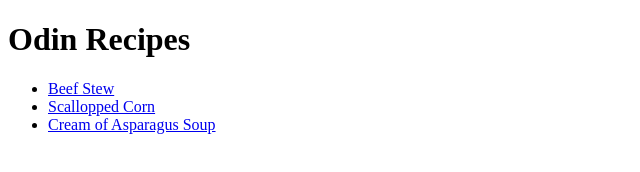
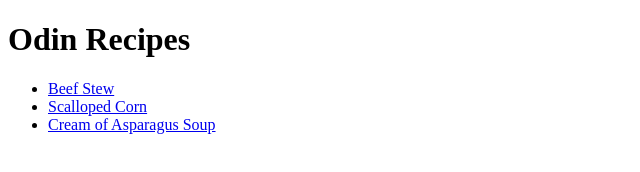
Before and after one commit to bellgreenb/odin-recipes, a plain HTML site: page index.html in a window 1280 px wide. Shown: the full height of the page, 0-640 px from the left. Drawn offline with Linux system fonts and the light colour scheme.

Commit message:
correct scalloped corn spelling for link

```diff
--- a/index.html
+++ b/index.html
@@ -8,7 +8,7 @@
         <h1>Odin Recipes</h1>
         <ul>
        <li> <a href="file:///media/fuse/crostini_a73ad99c16094188ac887637f3b9bf069e01c89b_termina_penguin/repos/odin-recipes/recipes/beefstew.html">Beef Stew</a></li>
-       <li><a href="file:///media/fuse/crostini_a73ad99c16094188ac887637f3b9bf069e01c89b_termina_penguin/repos/odin-recipes/recipes/scallopdcorn.html">Scallopped Corn</a></li>
+       <li><a href="file:///media/fuse/crostini_a73ad99c16094188ac887637f3b9bf069e01c89b_termina_penguin/repos/odin-recipes/recipes/scallopdcorn.html">Scalloped Corn</a></li>
        <li><a href="file:///media/fuse/crostini_a73ad99c16094188ac887637f3b9bf069e01c89b_termina_penguin/repos/odin-recipes/recipes/crmofespgus.html">Cream of Asparagus Soup</a></li>
     </ul>
     </body>
```
